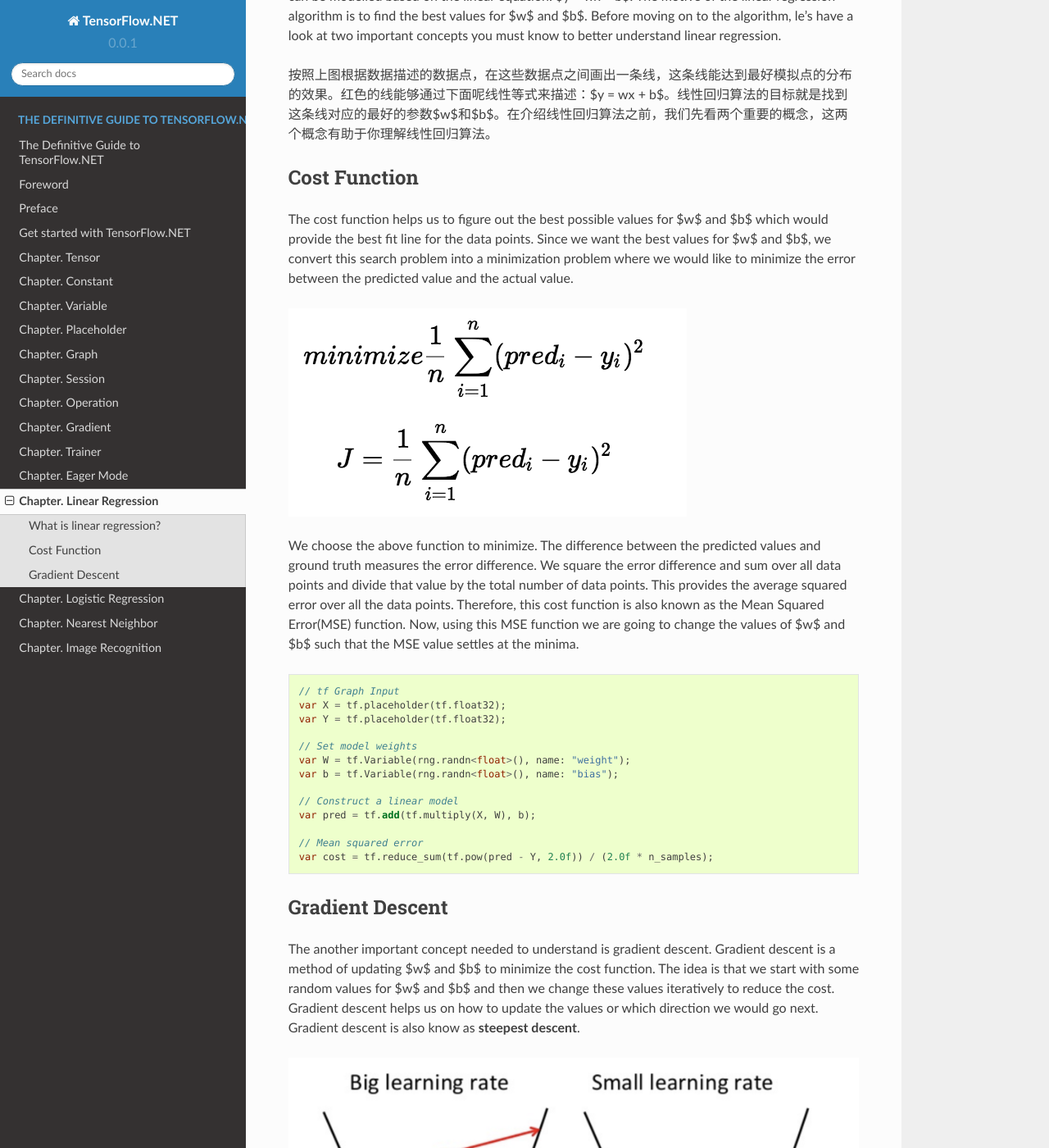
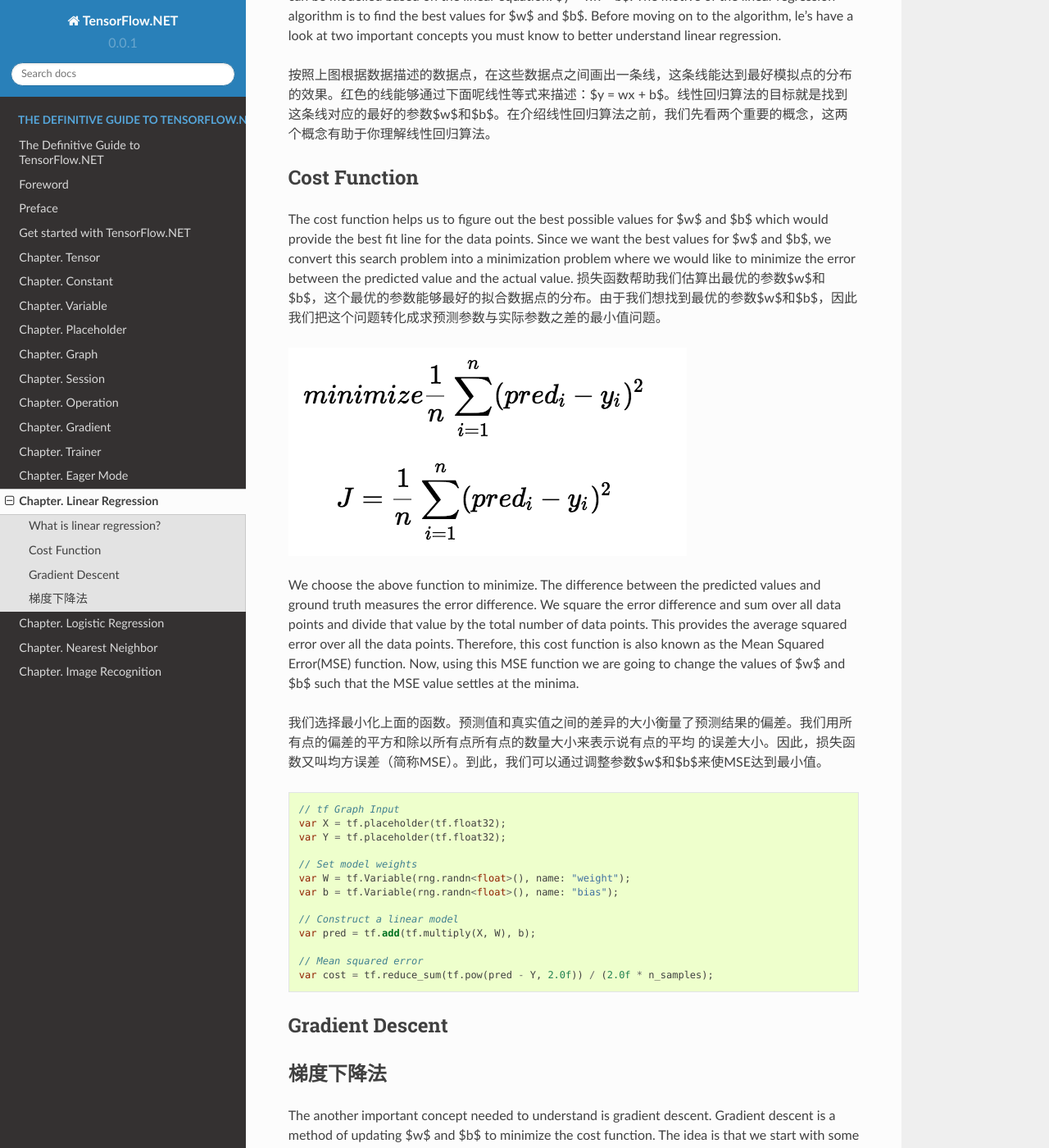
Before and after one commit to SciSharp/TensorFlow.NET, a Sphinx documentation site: the page built from docs/source/LinearRegression.md, in a window 1280 px wide and 1400 px high, scrolled down 1167 px. Shown: the whole window at 82% size. Built offline with Sphinx 7.4.7 and the Read the Docs theme 2.0.0, drawn with Linux system fonts in a browser that asks for light colours; some of the changed text lies outside the part shown.

Commit message:
Linear Regression Translated
Finished the translation about cost function and gradient descent.

````diff
--- a/docs/source/LinearRegression.md
+++ b/docs/source/LinearRegression.md
@@ -25,6 +25,7 @@ Based on the given data points, we try to plot a line that models the points the
 ### Cost Function
 
 The cost function helps us to figure out the best possible values for $w$ and $b$ which would provide the best fit line for the data points. Since we want the best values for $w$ and $b$, we convert this search problem into a minimization problem where we would like to minimize the error between the predicted value and the actual value.
+损失函数帮助我们估算出最优的参数$w$和$b$，这个最优的参数能够最好的拟合数据点的分布。由于我们想找到最优的参数$w$和$b$，因此我们把这个问题转化成求预测参数与实际参数之差的最小值问题。
 
 ![minimize-square-cost](_static/minimize-square-cost.png)
 
@@ -32,6 +33,8 @@ We choose the above function to minimize. The difference between the predicted v
 value by the total number of data points. This provides the average squared error over all the data points. Therefore, this cost function is also known as the Mean Squared Error(MSE) function. Now, using this MSE
 function we are going to change the values of $w$ and $b$ such that the MSE value settles at the minima.
 
+我们选择最小化上面的函数。预测值和真实值之间的差异的大小衡量了预测结果的偏差。我们用所有点的偏差的平方和除以所有点所有点的数量大小来表示说有点的平均
+的误差大小。因此，损失函数又叫均方误差（简称MSE）。到此，我们可以通过调整参数$w$和$b$来使MSE达到最小值。
 ```csharp
 // tf Graph Input
 var X = tf.placeholder(tf.float32);
@@ -49,8 +52,13 @@ var cost = tf.reduce_sum(tf.pow(pred - Y, 2.0f)) / (2.0f * n_samples);
 ```
 
 ### Gradient Descent
+### 梯度下降法
 
 The another important concept needed to understand is gradient descent. Gradient descent is a method of updating $w$ and $b$ to minimize the cost function. The idea is that we start with some random values for $w$ and $b$ and then we change these values iteratively to reduce the cost. Gradient descent helps us on how to update the values or which direction we would go next. Gradient descent is also know as **steepest descent**.
+
+另一个需要理解的重要概念是梯度下降法。梯度下降法是通过更新参数$w$和$b$来最小化损失函数。梯度下降法的思想就是首先以任意的参数$w$和$b$开始计算损失
+函数，然后通过递归的方式不断地变化参数来减小损失。梯度下降法帮助我们如何更新参数，或者说告诉我们下一个参数该如何设置。梯度下降法也称为“最快下降法”。
+
 
 ![gradient-descent](_static/gradient-descent.png)
 
@@ -58,6 +66,11 @@ To draw an analogy, imagine a pit in the shape of U and you are standing at the
 of steps to reach the bottom. If you decide to take one step at a time you would eventually reach the bottom of the pit but this would take a longer time. If you choose to take longer steps each time, you would
 reach sooner but, there is a chance that you could overshoot the bottom of the pit and not exactly at the bottom. In the gradient descent algorithm, the number of steps you take is the learning rate. This
 decides on how fast the algorithm converges to the minima.
+
+这里做一个类比，想象着你站在一个U形坑的最上面，你的目标是达到坑的最低端。有一个条件是，你不确定你走多少步能到达底端。如果你选择一步一步的走到坑的
+底端，这样可能需要的时间很长。如果你每次大步的往前走，你可能很快到达坑的底端，但是你有可能错过坑的最底端。在梯度下降算法中，你所采用的步数就是训练
+速率。训练速率决定了算法以多块的速度使得损失函数达到最小值。
+
 
 ```csharp
 // Gradient descent
````
